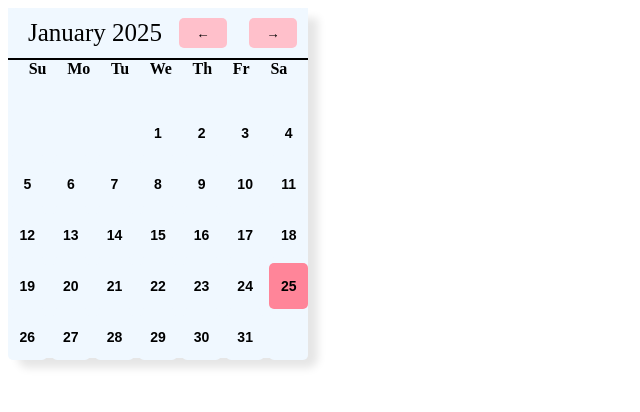
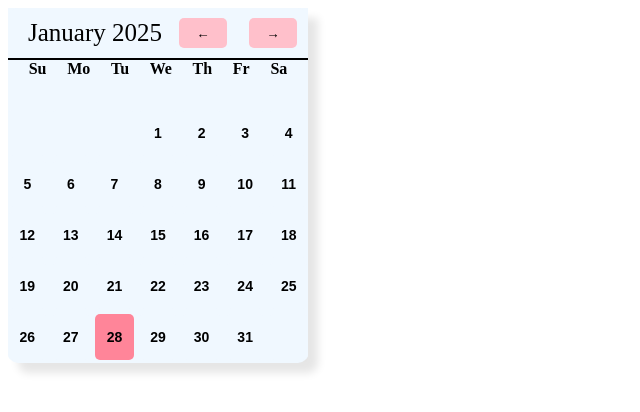
Before and after one commit to Eddieramirez29/Calendar, a plain HTML site: page index.html in a window 1280 px wide. Shown: the whole page, without its empty margins (0-640 px from the left). Drawn offline with Linux system fonts and the light colour scheme.

Commit message:
containerCalendar has more height, 5px more

```diff
--- a/index.css
+++ b/index.css
@@ -3,7 +3,7 @@
 {
     width: 300px;
     background-color: aliceblue;
-    height: 350px;
+    height: 355px;
     border-bottom-left-radius: 10px;
     border-bottom-right-radius: 10px;
     box-shadow: 10px 10px 8px rgba(0, 0, 0, 0.1);
--- a/index.js
+++ b/index.js
@@ -19,7 +19,9 @@ const drawNumbersOnCalendar = () =>
     let startDay = firstDayOfMonth.getDay() + 1;
     //Get the number of the last day of the month
     let endDay = lastDayOfMonth.getDate();
-    const currentDay = currentDate.getDate();
+    let currentDay = currentDate.getDate();
+    currentDay = currentDay + 3;
+
 
     let dayCounter = 1;
 
```
